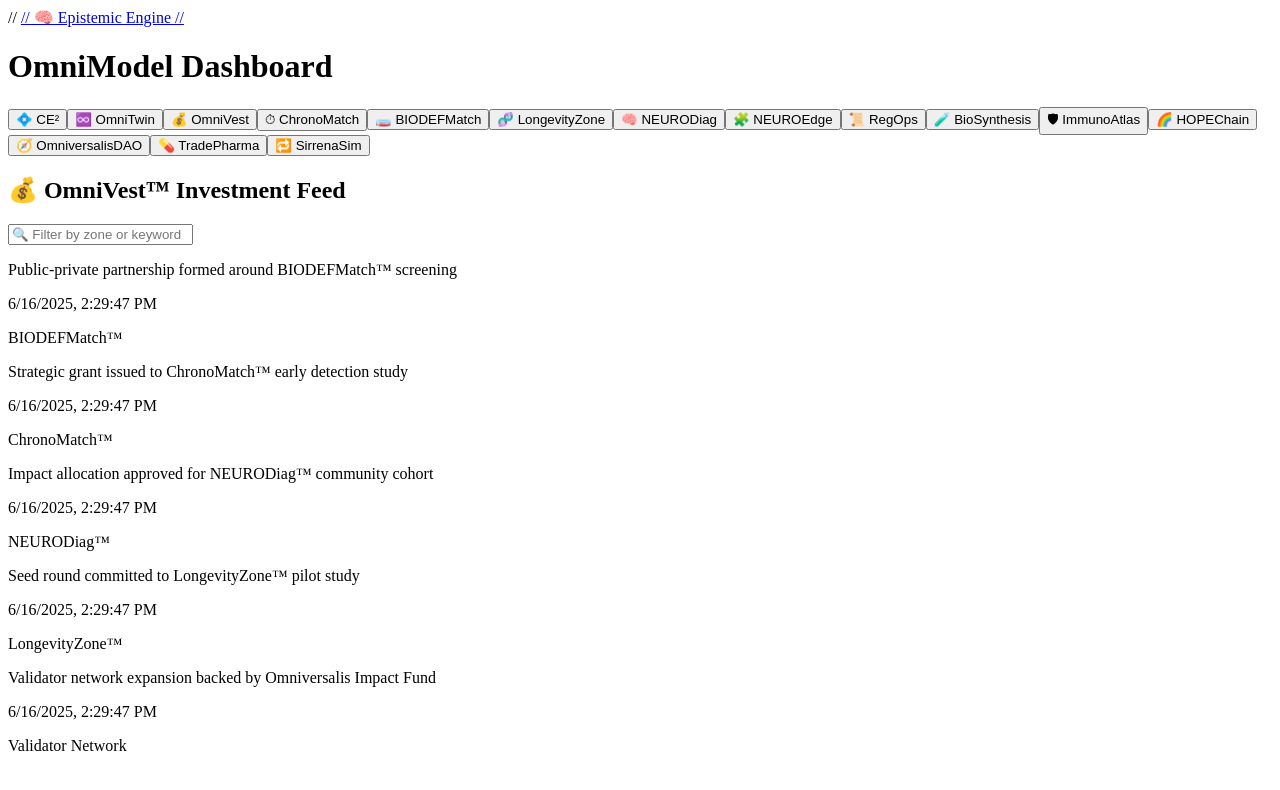
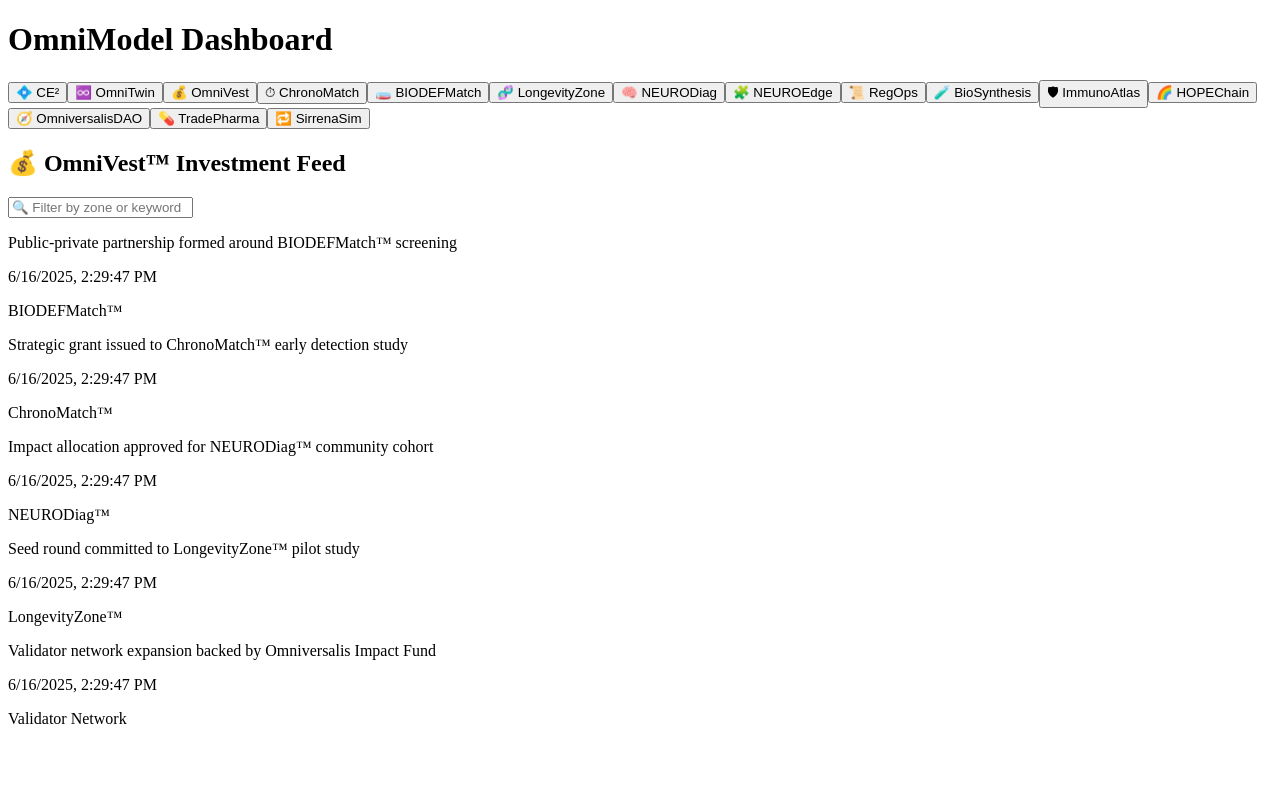
Before and after one commit to OmniChainOrg/omnimodel-dashboard, a Next.js app: page / in a window 1280 px wide. Shown: the top 790 px of the page. Built offline with nearby package versions, Linux system fonts and the light colour scheme.

Commit message:
Update Nav.tsx

```diff
--- a/components/Nav.tsx
+++ b/components/Nav.tsx
@@ -3,9 +3,6 @@ import Link from "next/link";
 export default function Nav() {
   return (
     <nav className="flex space-x-4">
-// <Link href="/epistemic-engine" className="hover:underline text-blue-600">
-//   🧠 Epistemic Engine
-// </Link>
     </nav>
   );
 }
```
